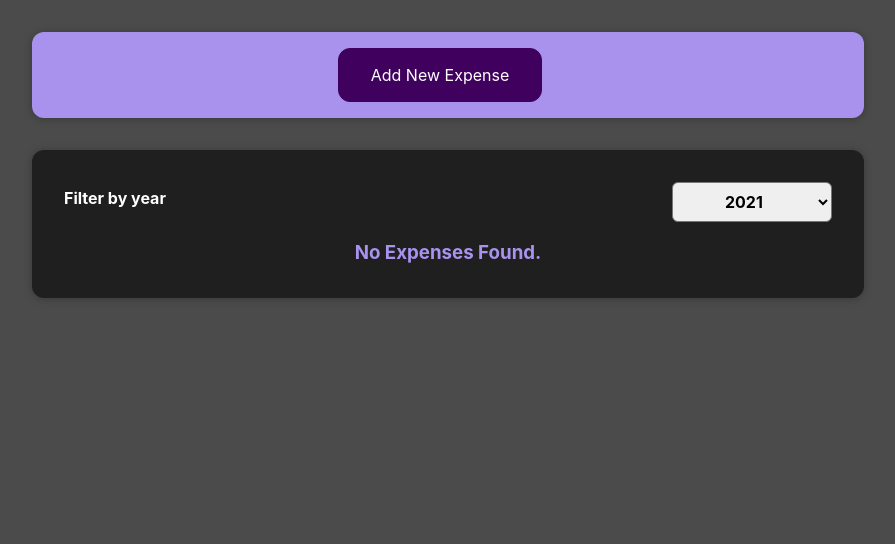
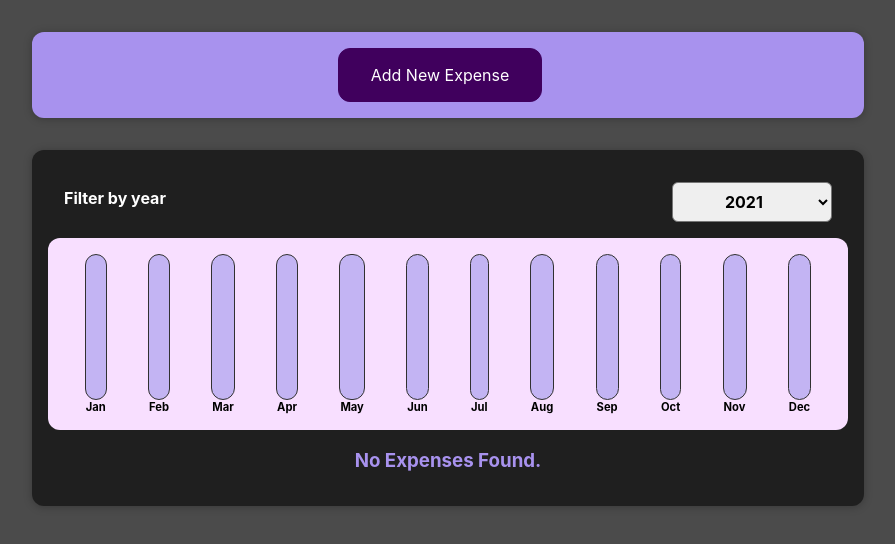
Before and after one commit to yaswanth23/react-complete-guide, a React (Create React App) app: page / in a window 1280 px wide. Shown: the top 544 px of the page, without its empty margins (192-1087 px from the left). Built offline with nearby package versions, Linux system fonts and the light colour scheme.

Commit message:
added bar chart to the application

```diff
--- a/src/components/Chart/Chart.js
+++ b/src/components/Chart/Chart.js
@@ -3,15 +3,20 @@
 import ChartBar from "./ChartBar";
 
 const Chart = (props) => {
+  const dataPointValues = props.dataPoints.map((dataPoint) => dataPoint.value);
+  const totalMaximum = Math.max(...dataPointValues);
+
   return (
     <div className="chart">
       {props.dataPoints.map((dataPoint) => {
-        <ChartBar
-          key={dataPoint.label}
-          value={dataPoint.value}
-          maxValue={null}
-          label={dataPoint.label}
-        />;
+        return (
+          <ChartBar
+            key={dataPoint.label}
+            value={dataPoint.value}
+            maxValue={totalMaximum}
+            label={dataPoint.label}
+          />
+        );
       })}
     </div>
   );
--- a/src/components/Chart/ChartBar.css
+++ b/src/components/Chart/ChartBar.css
@@ -25,6 +25,6 @@
 
 .chart-bar__label {
   font-weight: bold;
-  font-size: 0.5rem;
+  font-size: 0.7rem;
   text-align: center;
 }
--- a/src/components/Chart/ChartBar.js
+++ b/src/components/Chart/ChartBar.js
@@ -4,15 +4,15 @@
 const ChartBar = (props) => {
   let barHeight = "0%";
 
-  if (props.max > 0) {
-    barHeight = Math.round((props.value / props.maxvalue) * 100) + "%";
+  if (props.maxValue > 0) {
+    barHeight = Math.round((props.value / props.maxValue) * 100) + "%";
   }
   return (
     <div className="chart-bar">
       <div className="chart-bar__inner">
         <div className="chart-bar__fill" style={{height: barHeight}}></div>
       </div>
-      <div className="chart-bar__label"></div>
+      <div className="chart-bar__label">{props.label}</div>
     </div>
   );
 };
--- a/src/components/Expenses/Expenses.js
+++ b/src/components/Expenses/Expenses.js
@@ -2,6 +2,7 @@
 import "./Expenses.css";
 import ExpensesFilter from "./ExpensesFilter";
 import ExpensesList from "./ExpensesList";
+import ExpensesChart from "./ExpensesChart";
 
 function Expenses(props) {
   const [filteredYear, setFilteredYear] = useState("2021");
@@ -16,6 +17,7 @@
   return (
     <div className="expenses">
       <ExpensesFilter selected={filteredYear} onGetYear={onGetYearHandler} />
+      <ExpensesChart expenses={filteredExpense} />
       <ExpensesList items={filteredExpense} />
     </div>
   );
--- /dev/null
+++ b/src/components/Expenses/ExpensesChart.js
@@ -0,0 +1,28 @@
+import React from "react";
+import Chart from "../Chart/Chart";
+
+const ExpensesChart = (props) => {
+  const chartDatapoints = [
+    { label: "Jan", value: 0 },
+    { label: "Feb", value: 0 },
+    { label: "Mar", value: 0 },
+    { label: "Apr", value: 0 },
+    { label: "May", value: 0 },
+    { label: "Jun", value: 0 },
+    { label: "Jul", value: 0 },
+    { label: "Aug", value: 0 },
+    { label: "Sep", value: 0 },
+    { label: "Oct", value: 0 },
+    { label: "Nov", value: 0 },
+    { label: "Dec", value: 0 },
+  ];
+
+  for (const expense of props.expenses) {
+    const expenseMonth = expense.date.getMonth();
+    chartDatapoints[expenseMonth].value += expense.amount;
+  }
+
+  return <Chart dataPoints={chartDatapoints} />;
+};
+
+export default ExpensesChart;
--- a/src/components/NewExpense/ExpenseForm.js
+++ b/src/components/NewExpense/ExpenseForm.js
@@ -40,7 +40,7 @@
 
     const expenseData = {
       title: enteredTitle,
-      amount: enteredAmount,
+      amount: +enteredAmount,
       date: new Date(enteredDate),
     };
 
```
